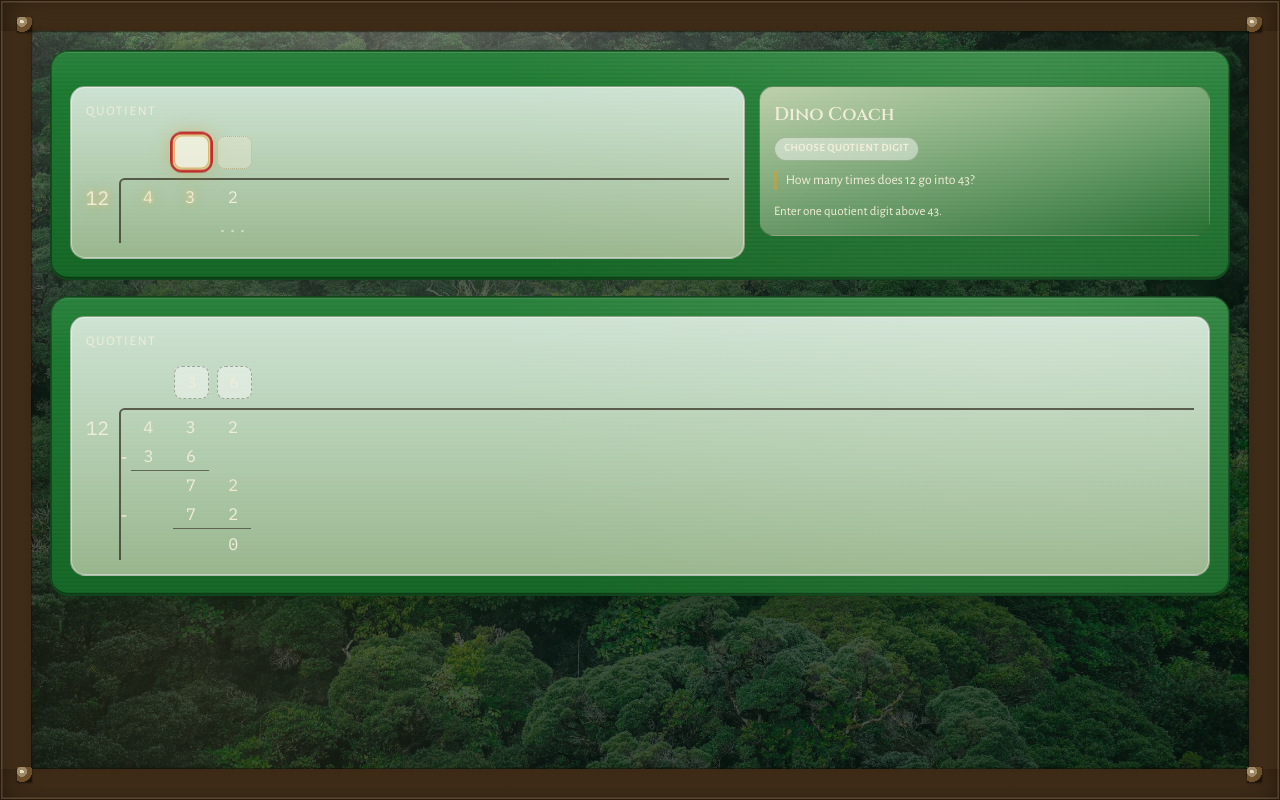
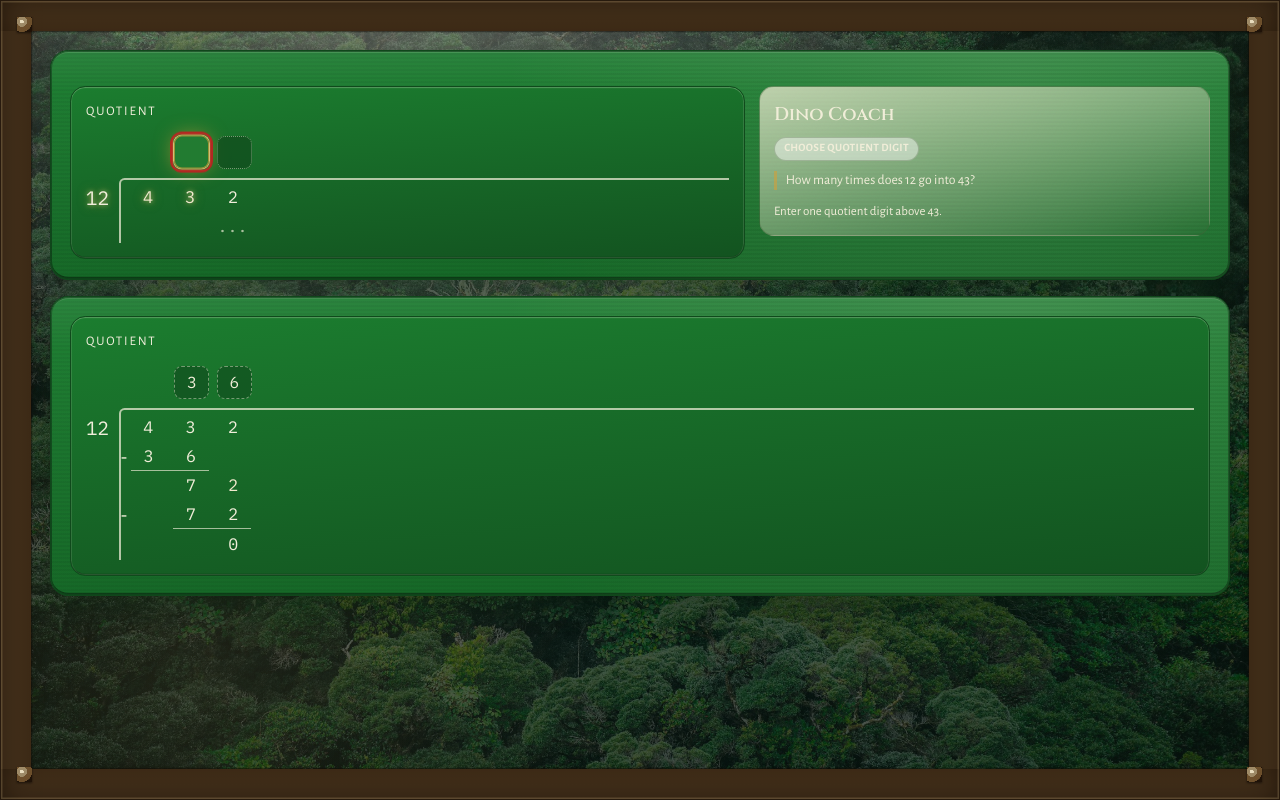
Before and after one commit to seezatnap/division-challenge, a Next.js app: page /visual-tests/workspace in a window 1280 px wide. Built offline with nearby package versions, Linux system fonts and the light colour scheme.

Commit message:
feat(workspace-ui): (#8) adapt bus-stop renderer colors for green panels
Co-Authored-By: seezatnap <seezatnap@gmail.com>

```diff
--- a/src/app/globals.css
+++ b/src/app/globals.css
@@ -424,12 +424,18 @@ body::after {
 }
 
 .workspace-paper {
-  border: 1px solid rgba(45, 36, 25, 0.2);
+  border: 1px solid color-mix(in srgb, var(--jp-panel-border) 82%, black);
   border-radius: 0.95rem;
-  background:
-    linear-gradient(180deg, rgba(255, 255, 255, 0.78), rgba(247, 239, 216, 0.58)),
-    repeating-linear-gradient(180deg, transparent 0 1.65rem, rgba(70, 96, 56, 0.07) 1.65rem 1.71rem);
-  box-shadow: inset 0 0 0 1px rgba(255, 255, 255, 0.4);
+  background: linear-gradient(
+    175deg,
+    color-mix(in srgb, var(--jp-panel-bg) 92%, #2b9d3a),
+    color-mix(in srgb, var(--jp-panel-border) 88%, #08200f)
+  );
+  color: color-mix(in srgb, var(--jp-panel-text) 92%, white);
+  box-shadow:
+    inset 0 0 0 1px color-mix(in srgb, var(--jp-panel-text) 12%, transparent),
+    inset 0 0.08rem 0 color-mix(in srgb, var(--jp-panel-text) 14%, transparent),
+    inset 0 -0.08rem 0 color-mix(in srgb, var(--jp-panel-border) 72%, black);
   padding: 0.95rem;
 }
 
@@ -438,7 +444,7 @@ body::after {
   font-size: 0.82rem;
   text-transform: uppercase;
   letter-spacing: 0.14em;
-  color: color-mix(in srgb, var(--jp-jungle) 74%, var(--jp-fern));
+  color: color-mix(in srgb, var(--jp-panel-text) 84%, white);
 }
 
 .bus-stop-renderer {
@@ -494,7 +500,7 @@ body::after {
   min-width: 0;
   text-align: center;
   border-radius: 0.5rem;
-  border: 1px dashed rgba(45, 36, 25, 0.35);
+  border: 1px dashed color-mix(in srgb, var(--jp-panel-text) 44%, var(--jp-panel-border));
   padding: 0.35rem 0.45rem;
   font-family: var(--font-jurassic-mono), "Courier New", monospace;
   font-size: 1rem;
@@ -507,6 +513,7 @@ body::after {
   justify-content: center;
   position: relative;
   isolation: isolate;
+  color: var(--jp-panel-text);
   transition:
     border-color 180ms ease,
     background-color 180ms ease,
@@ -544,23 +551,23 @@ body::after {
   min-height: 2.08rem;
   box-sizing: border-box;
   line-height: 1;
-  background: rgba(255, 255, 255, 0.45);
+  background: color-mix(in srgb, var(--jp-panel-border) 56%, rgba(4, 16, 8, 0.26));
 }
 
 .quotient-digit-empty {
   color: transparent;
   border-style: dotted;
-  background: rgba(247, 239, 216, 0.36);
+  background: color-mix(in srgb, var(--jp-panel-border) 68%, rgba(4, 16, 8, 0.38));
 }
 
 .inline-entry-quotient.inline-entry-pending {
-  border-color: rgba(169, 127, 69, 0.45);
+  border-color: color-mix(in srgb, var(--jp-panel-text) 44%, var(--jp-panel-border));
 }
 
 .inline-entry-quotient.inline-entry-pending:focus-visible {
   border-style: solid;
   border-color: rgba(211, 160, 58, 0.68);
-  background: rgba(255, 249, 233, 0.72);
+  background: color-mix(in srgb, var(--jp-panel-bg) 82%, rgba(244, 212, 141, 0.24));
   box-shadow: 0 0 0 1px rgba(244, 212, 141, 0.62);
 }
 
@@ -579,8 +586,8 @@ body::after {
 }
 
 .bracket-stack {
-  border-left: var(--division-bracket-stroke-width) solid rgba(45, 36, 25, 0.68);
-  border-top: var(--division-bracket-stroke-width) solid rgba(45, 36, 25, 0.68);
+  border-left: var(--division-bracket-stroke-width) solid color-mix(in srgb, var(--jp-panel-text) 72%, transparent);
+  border-top: var(--division-bracket-stroke-width) solid color-mix(in srgb, var(--jp-panel-text) 72%, transparent);
   border-top-left-radius: 0.35rem;
   padding: 0.35rem 0 0.25rem var(--division-bracket-inline-start);
 }
@@ -756,7 +763,7 @@ body::after {
   left: 0;
   right: 0;
   bottom: -0.12rem;
-  border-bottom: 0.12rem solid rgba(45, 36, 25, 0.58);
+  border-bottom: 0.12rem solid color-mix(in srgb, var(--jp-panel-text) 66%, transparent);
   pointer-events: none;
 }
 
@@ -774,8 +781,8 @@ body::after {
 }
 
 .inline-entry-work-row.inline-entry-pending {
-  border-color: rgba(45, 36, 25, 0.32);
-  background: rgba(247, 239, 216, 0.25);
+  border-color: color-mix(in srgb, var(--jp-panel-text) 42%, var(--jp-panel-border));
+  background: color-mix(in srgb, var(--jp-panel-border) 66%, rgba(4, 16, 8, 0.3));
 }
 
 .inline-entry-work-row.inline-entry-locked {
@@ -815,7 +822,7 @@ body::after {
 .inline-entry-work-row.inline-entry-pending:focus-visible {
   border-style: solid;
   border-color: rgba(211, 160, 58, 0.64);
-  background: rgba(255, 249, 233, 0.68);
+  background: color-mix(in srgb, var(--jp-panel-bg) 82%, rgba(244, 212, 141, 0.24));
 }
 
 .inline-entry-active {
@@ -823,11 +830,11 @@ body::after {
 }
 
 .inline-entry.inline-entry-error-pulse {
-  border-color: rgba(213, 57, 57, 0.84);
-  background: rgba(255, 225, 225, 0.88);
+  border-color: rgba(226, 78, 78, 0.88);
+  background: rgba(131, 26, 26, 0.56);
   box-shadow:
-    0 0 0 1px rgba(213, 57, 57, 0.52),
-    0 0 1rem rgba(213, 57, 57, 0.3);
+    0 0 0 1px rgba(226, 78, 78, 0.5),
+    0 0 1rem rgba(213, 57, 57, 0.36);
   animation: inline-entry-error-shake 360ms cubic-bezier(0.22, 0.78, 0.31, 1) 1;
 }
 
@@ -837,9 +844,9 @@ body::after {
 }
 
 .inline-entry.inline-entry-retry-lock {
-  border-color: rgba(213, 57, 57, 0.44);
-  background: rgba(255, 229, 229, 0.6);
-  box-shadow: 0 0 0 1px rgba(213, 57, 57, 0.18);
+  border-color: rgba(226, 78, 78, 0.44);
+  background: rgba(104, 19, 19, 0.46);
+  box-shadow: 0 0 0 1px rgba(226, 78, 78, 0.2);
   cursor: not-allowed;
 }
 
@@ -887,7 +894,7 @@ body::after {
 
   45% {
     transform: scale(1.08);
-    background: rgba(244, 212, 141, 0.34);
+    background: color-mix(in srgb, var(--jp-amber-bright) 36%, rgba(4, 16, 8, 0.18));
     box-shadow:
       0 0 0 1px rgba(244, 212, 141, 0.85),
       0 0 0.9rem rgba(211, 160, 58, 0.45);
```
Also changed, not shown: 1 other file (tests, documents, lock files or other folders).
